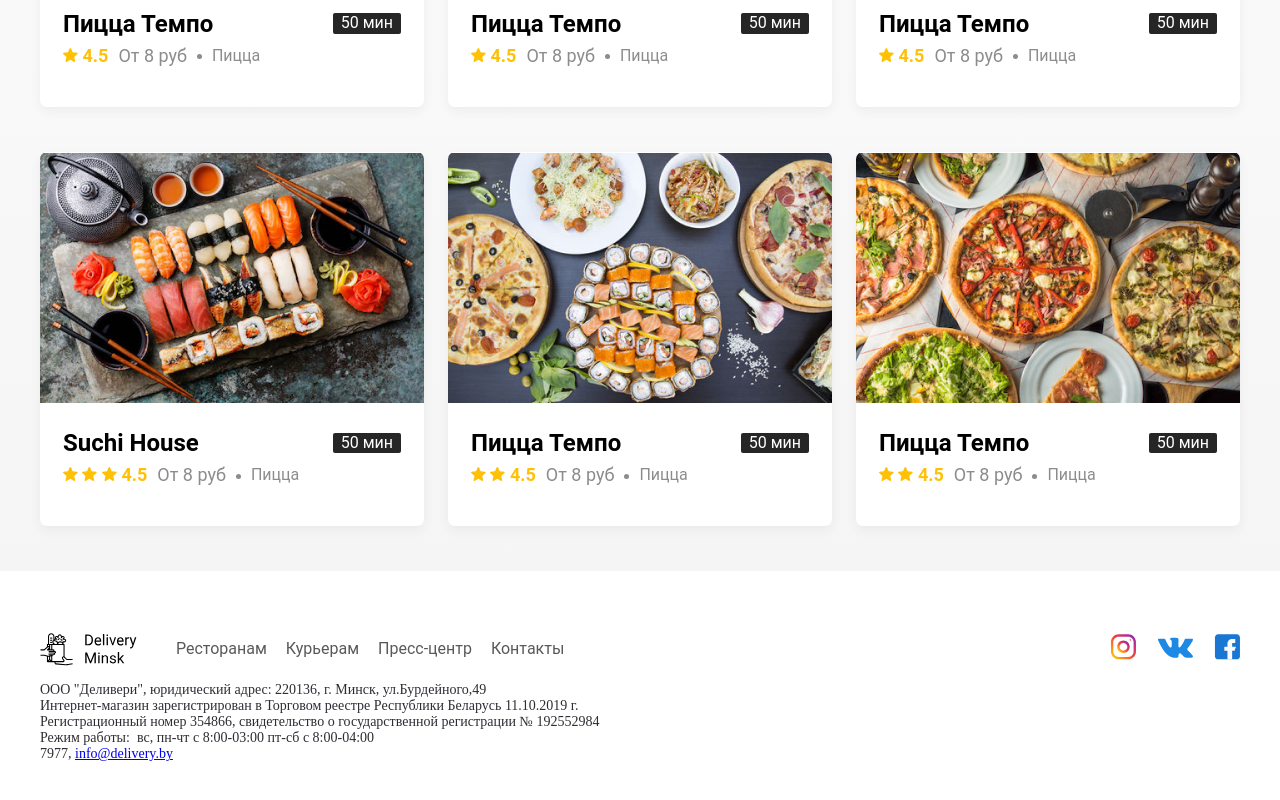
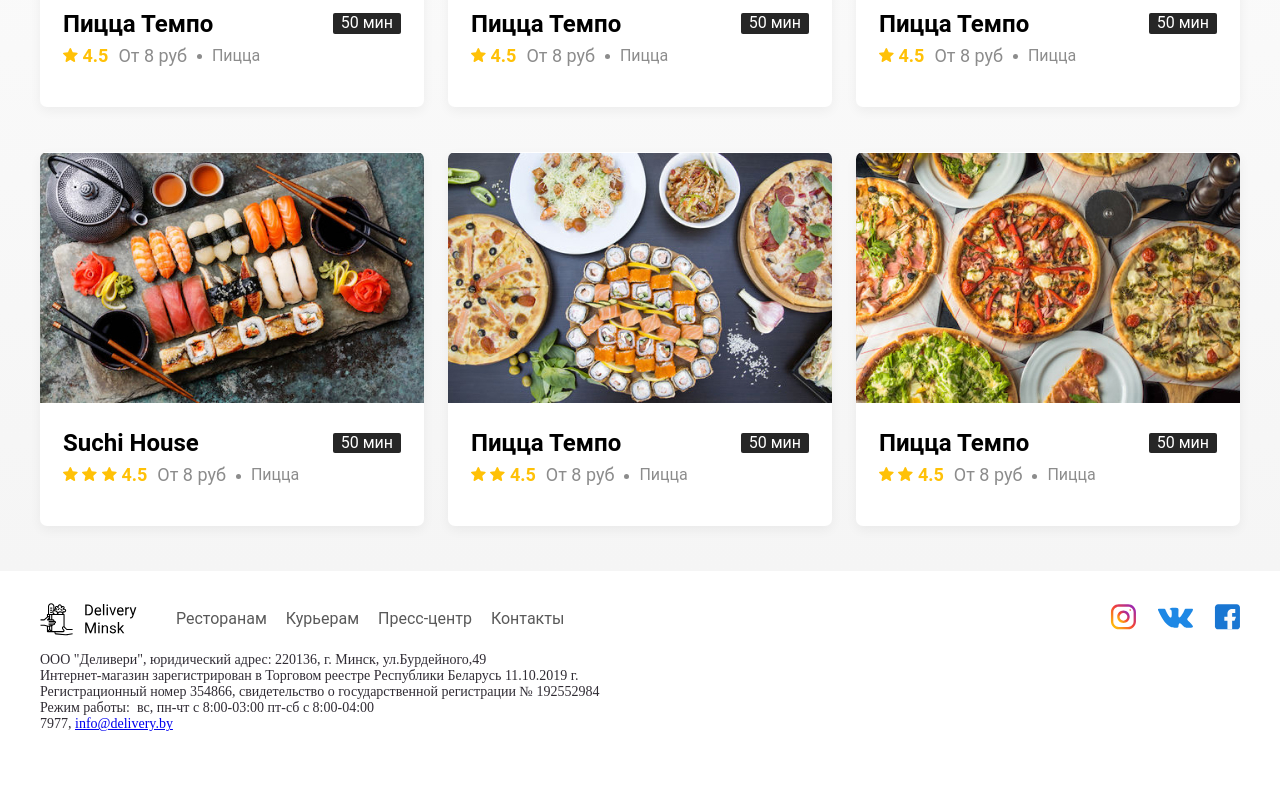
Before and after one commit to BogdanStolyarov/deliviry-minsk, a plain HTML site: page index.html in a window 1280 px wide. Shown: the part 870-1670 px from the top of the page. After the commit the page ends 1616 px from the top, so only its background shows below. Drawn offline with Linux system fonts and the light colour scheme.

Commit message:
footer-padding 20

```diff
--- a/css/style.css
+++ b/css/style.css
@@ -232,7 +232,7 @@ body {
 }
 
 .footer {
-	padding: 60px 0;
+	padding-top: 30px;
 }
 
 .footer-nav {
```
